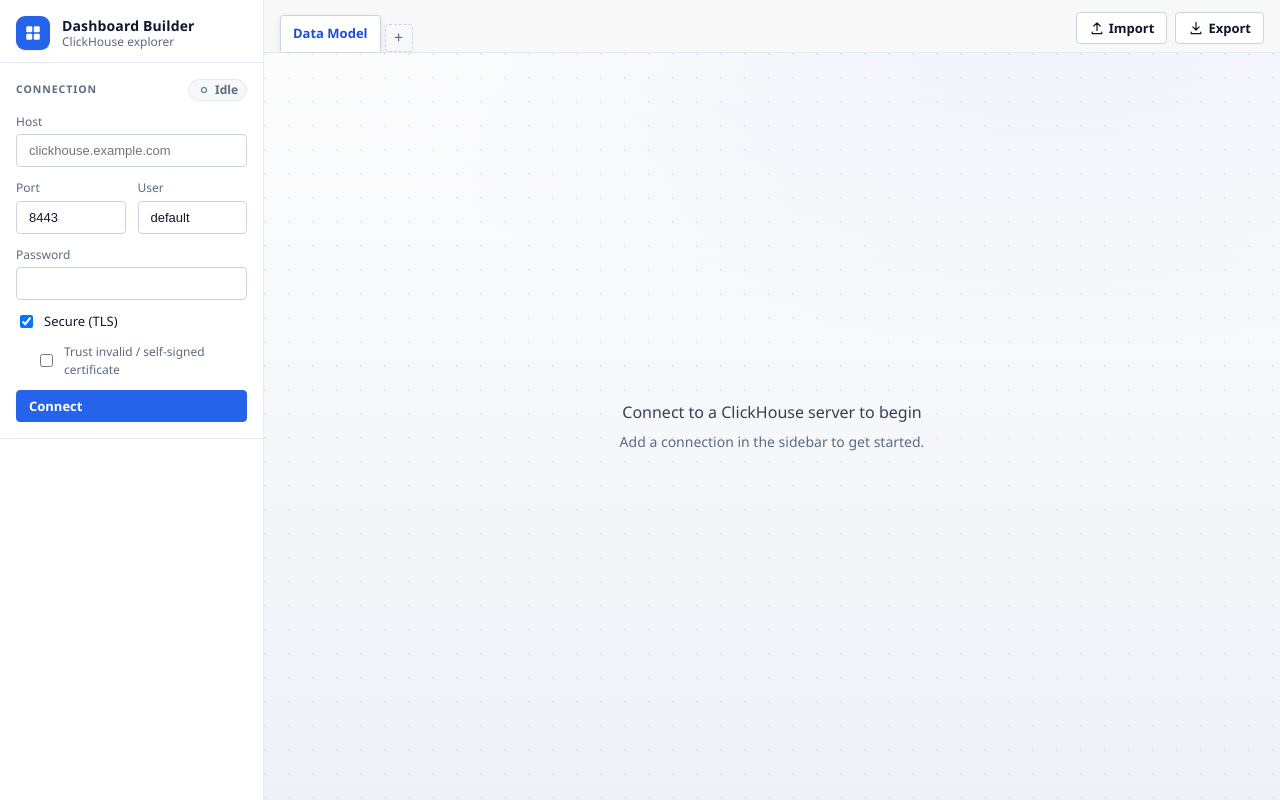
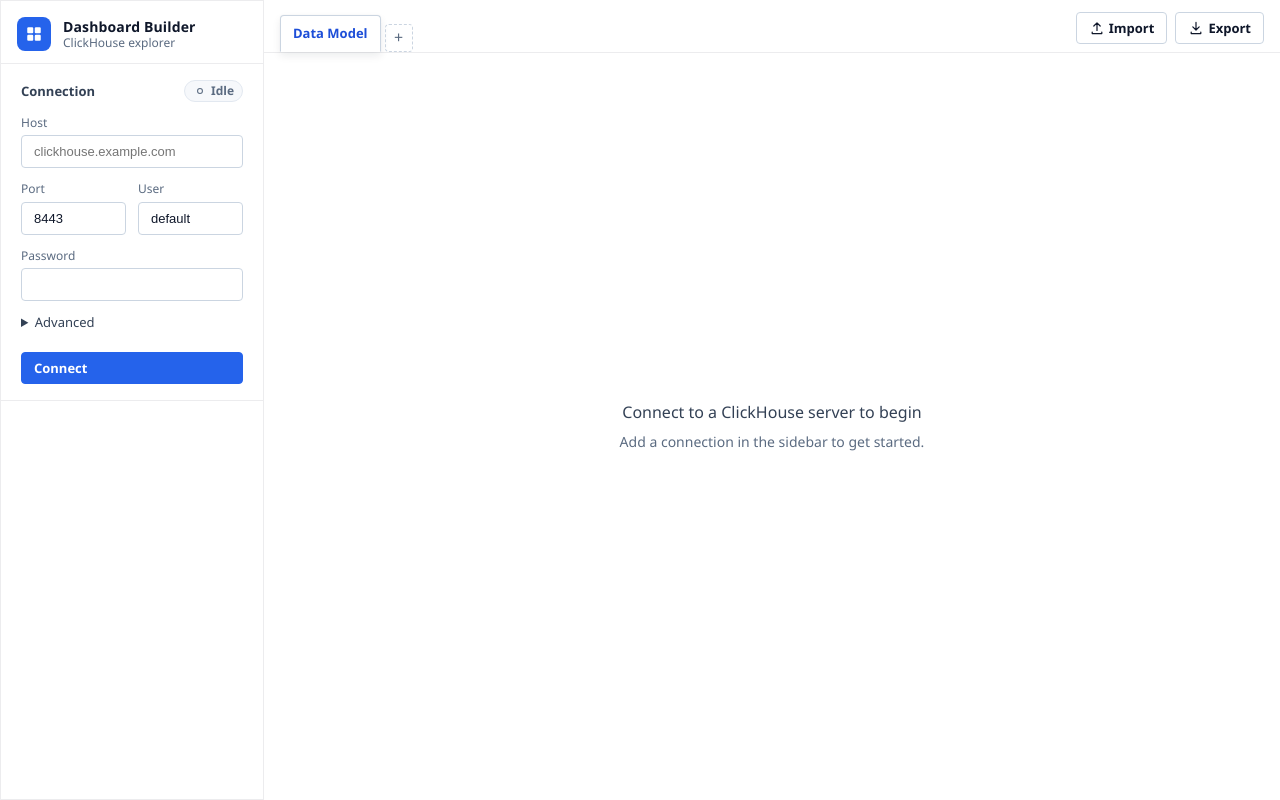
Before and after one commit to uc-cjkhoh/dashboard_builder, an ASP.NET Core app: page / in a window 1280 px wide. Run offline with ASP.NET Core 8, Linux system fonts and the light colour scheme.

Commit message:
Glass sidebar, Advanced connection options, table search
Co-Authored-By: Claude Sonnet 5.5 <noreply@anthropic.com>

```diff
--- a/codebase/src/DashboardBuilder/Features/Canvas/canvas.css
+++ b/codebase/src/DashboardBuilder/Features/Canvas/canvas.css
@@ -30,7 +30,7 @@
   transition: box-shadow var(--dur) var(--ease), border-color var(--dur) var(--ease), transform var(--dur) var(--ease);
 }
 .entity:hover { box-shadow: var(--elev-16); border-color: var(--line-2); }
-.entity--dragging { box-shadow: var(--elev-28); transform: scale(1.03) rotate(-.6deg); animation: none; cursor: grabbing; }
+.entity--dragging { box-shadow: var(--elev-28); animation: none; cursor: grabbing; }
 .entity__toggle { transition: transform var(--dur) var(--ease); }
 .entity--collapsed .entity__toggle { transform: rotate(-90deg); }
 /* Smoothly collapse the columns + preview; the head stays visible. */
--- a/codebase/src/DashboardBuilder/Features/Connection/_Connection.cshtml
+++ b/codebase/src/DashboardBuilder/Features/Connection/_Connection.cshtml
@@ -40,6 +40,8 @@
             <label for="conn-password">Password</label>
             <input type="password" id="conn-password" name="password" maxlength="256" />
         </div>
+        <details class="conn-advanced" id="conn-advanced">
+            <summary>Advanced</summary>
             <label class="form-check">
                 <input type="checkbox" id="conn-secure" name="secure" checked />
                 Secure (TLS)
@@ -53,6 +55,7 @@
             <p class="form-warn" id="conn-allowcert-warn" hidden>
                 Certificate validation is off — only for a server whose cert you trust.
             </p>
+        </details>
         <div class="conn-form__actions">
             <button type="submit" class="btn btn--primary" id="conn-connect">Connect</button>
             <button type="button" class="btn" id="conn-cancel" hidden>Cancel</button>
--- /dev/null
+++ b/codebase/src/DashboardBuilder/Features/Connection/connection-rules.js
@@ -0,0 +1,2 @@
+// Pure connection-form rules (no DOM).
+export const advancedShouldOpen = ({ secure, allowInvalidCert }) => !secure || Boolean(allowInvalidCert);
--- a/codebase/src/DashboardBuilder/Features/Connection/connection.css
+++ b/codebase/src/DashboardBuilder/Features/Connection/connection.css
@@ -8,7 +8,7 @@
   padding: var(--s2) var(--s3);
   background: var(--surface);
   border: 1px solid var(--line);
-  border-radius: var(--r-ctl);
+  border-radius: var(--r);
   animation: rise-in var(--dur) var(--ease-out);
 }
 .conn-summary__dot {
@@ -30,7 +30,10 @@
 .conn-form__actions .btn { flex: 1; }
 
 /* ---- Connection form ----------------------------------------------------- */
-.conn-form { display: flex; flex-direction: column; gap: var(--s3); }
+.conn-form { display: grid; gap: var(--s3); }
+.conn-advanced { display: grid; gap: var(--s2); }
+.conn-advanced > summary { cursor: pointer; color: var(--ink-2); font-size: var(--fs-sm); }
+.conn-advanced[open] > summary { margin-bottom: var(--s2); }
 .form-field { display: flex; flex-direction: column; gap: var(--s1); }
 .form-row { display: flex; gap: var(--s3); }
 .form-row .form-field { flex: 1; }
--- a/codebase/src/DashboardBuilder/Features/Dashboard/dashboard.css
+++ b/codebase/src/DashboardBuilder/Features/Dashboard/dashboard.css
@@ -68,7 +68,7 @@
 .ws-field::before { content: ""; flex: none; width: 8px; height: 8px; }
 .ws-field--dimension::before { background: var(--ink-3); border-radius: 2px; }
 .ws-field--measure::before { background: var(--up); border-radius: 999px; }
-.ws-field:hover { background: var(--surface-2); border-color: var(--line-2); transform: translateX(2px); }
+.ws-field:hover { background: var(--surface-2); border-color: var(--line-2); }
 .ws-field__name { flex: 1; overflow: hidden; text-overflow: ellipsis; white-space: nowrap; }
 /* Keyboard/non-drag path to add a field to a shelf (a11y — mirrors the sidebar table chip's plus icon). */
 .ws-field__add {
--- a/codebase/src/DashboardBuilder/Features/Schema/_Schema.cshtml
+++ b/codebase/src/DashboardBuilder/Features/Schema/_Schema.cshtml
@@ -6,5 +6,11 @@
 
 <section class="sidebar__section sidebar__section--grow" hidden id="tables-section" aria-labelledby="tables-title">
     <h2 class="sidebar__title" id="tables-title">Tables</h2>
+    <label class="table-search">
+        <span data-icon="search" aria-hidden="true"></span>
+        <input type="search" class="input" id="table-search" placeholder="Search tables" aria-label="Search tables"
+               maxlength="100" autocomplete="off" spellcheck="false" />
+    </label>
+    <p class="table-list__empty" id="table-empty" hidden>No tables match.</p>
     <div class="table-list" id="table-list"></div>
 </section>
--- a/codebase/src/DashboardBuilder/Features/Schema/schema.css
+++ b/codebase/src/DashboardBuilder/Features/Schema/schema.css
@@ -15,15 +15,15 @@
   align-items: center;
   gap: var(--s2);
   padding: var(--s2) var(--s3);
-  background: transparent;
-  border: 1px solid transparent;
+  background: var(--surface);
+  border: 1px solid var(--line);
   border-radius: var(--r-ctl);
-  color: var(--ink-3);
+  color: var(--ink-2);
   font-size: var(--fs-sm);
   font-weight: 500;
   cursor: grab;
   animation: rise-in var(--dur) var(--ease) both;
-  transition: background var(--dur) var(--ease), color var(--dur) var(--ease), transform var(--dur) var(--ease);
+  transition: background var(--dur) var(--ease), color var(--dur) var(--ease);
 }
 /* Stagger the chip entrance for a lively list reveal. */
 .table-chip:nth-child(1) { animation-delay: 20ms; }
@@ -33,9 +33,16 @@
 .table-chip:nth-child(5) { animation-delay: 120ms; }
 .table-chip:nth-child(6) { animation-delay: 145ms; }
 .table-chip:nth-child(n+7) { animation-delay: 170ms; }
-.table-chip:hover { background: var(--surface-2); color: var(--ink); transform: translateX(2px); }
-.table-chip--dragging { opacity: .55; cursor: grabbing; background: var(--surface-2); color: var(--ink); }
+.table-chip:hover { background: var(--surface-3); color: var(--ink); }
+.table-chip--dragging { opacity: .55; cursor: grabbing; background: var(--surface-3); color: var(--ink); }
 .table-chip__icon { color: var(--ink-3); transition: color var(--dur) var(--ease); }
 .table-chip:hover .table-chip__icon { color: var(--accent); }
 .table-chip__name { flex: 1; overflow: hidden; text-overflow: ellipsis; white-space: nowrap; }
 .table-list .empty { color: var(--ink-3); font-size: var(--fs-sm); padding: var(--s2); }
+
+
+/* ---- Table search --------------------------------------------------------- */
+.table-search { position: relative; display: block; margin-bottom: var(--s2); }
+.table-search .icon { position: absolute; left: var(--s2); top: 50%; transform: translateY(-50%); color: var(--ink-3); pointer-events: none; }
+.table-search .input { width: 100%; padding-left: calc(var(--s2) + 20px); }
+.table-list__empty { color: var(--ink-3); font-size: var(--fs-sm); padding: var(--s2) 0; }
--- /dev/null
+++ b/codebase/src/DashboardBuilder/Features/Schema/table-filter.js
@@ -0,0 +1,5 @@
+// Pure table search (no DOM).
+export function matchTables(names, query) {
+  const q = String(query ?? "").trim().toLowerCase();
+  return q ? names.filter((n) => n.toLowerCase().includes(q)) : names;
+}
--- a/codebase/src/DashboardBuilder/Features/Shell/Index.cshtml
+++ b/codebase/src/DashboardBuilder/Features/Shell/Index.cshtml
@@ -20,8 +20,8 @@
 </head>
 <body>
     <div class="app">
-        <!-- Black chrome: connection + schema browser -->
-        <aside class="sidebar">
+        <!-- Glass chrome: connection + schema browser -->
+        <aside class="sidebar glass">
             <div class="sidebar__brand">
                 <span class="sidebar__mark" aria-hidden="true">
                     <svg viewBox="0 0 24 24" fill="currentColor">
@@ -45,9 +45,9 @@
                  aria-orientation="vertical" aria-label="Resize sidebar" tabindex="0"></div>
         </aside>
 
-        <!-- White workspace: entity cards, relationships, subtabs -->
+        <!-- Workspace: entity cards, relationships, subtabs -->
         <main class="canvas" id="canvas">
-            <div class="canvas__bar">
+            <div class="canvas__bar glass">
                 <h1 class="sr-only">Data model and dashboards</h1>
                 <div class="tabs" id="tabs" role="tablist" aria-label="Data model and dashboards"></div>
                 <partial name="~/Features/Workbook/_Workbook.cshtml" />
--- a/codebase/src/DashboardBuilder/Features/Shell/shell.css
+++ b/codebase/src/DashboardBuilder/Features/Shell/shell.css
@@ -1,7 +1,7 @@
 /* Shell — app grid, sidebar chrome + resizer, and the canvas/view scaffold. */
 
 /* --------------------------------------------------------------------------
-   App shell: black sidebar (fixed width) + white canvas
+   App shell: glass sidebar (resizable width) + canvas over the body wash
    -------------------------------------------------------------------------- */
 .app {
   display: grid;
@@ -18,8 +18,8 @@
   min-height: 0;               /* allow the inner list to scroll, not the page */
   background: var(--glass);
   color: var(--ink);
-  /* hairline separator + a faint red glow down the right edge */
-  border-right: 1px solid var(--glass-line); -webkit-backdrop-filter: blur(24px) saturate(160%); backdrop-filter: blur(24px) saturate(160%);
+  border-right: 1px solid var(--glass-line);
+  box-shadow: none;
 }
 
 .sidebar__brand {
@@ -27,31 +27,30 @@
   align-items: center;
   gap: var(--s3);
   padding: var(--s4) var(--s4) var(--s3);
-  border-bottom: 1px solid var(--line);
+  border-bottom: 1px solid var(--glass-line);
 }
 .sidebar__mark {
   flex: none;
   width: 34px; height: 34px;
-  border-radius: 9px;
+  border-radius: var(--r);
   background: var(--accent);
   color: var(--on-accent);
   display: grid;
   place-items: center;
-  box-shadow: var(--elev-2);
 }
 .sidebar__mark svg { width: 18px; height: 18px; }
 .sidebar__brand-text { display: flex; flex-direction: column; line-height: 1.25; min-width: 0; }
 .sidebar__brand-name { font-weight: 700; font-size: var(--fs-body); letter-spacing: .01em; }
 .sidebar__brand-sub { font-size: var(--fs-xs); color: var(--ink-3); }
 
-.sidebar__section { padding: var(--s4); border-bottom: 1px solid var(--line); }
+.sidebar__section { padding: var(--s4) var(--s5); border-bottom: 1px solid var(--glass-line); }
 .sidebar__section--grow { flex: 1; min-height: 0; display: flex; flex-direction: column; }
 .sidebar__title {
-  font-size: 10.5px;
-  font-weight: 700;
-  text-transform: uppercase;
-  letter-spacing: .09em;
-  color: var(--ink-3);
+  font-size: var(--fs-sm);
+  font-weight: 600;
+  text-transform: none;
+  letter-spacing: 0;
+  color: var(--ink-2);
   margin-bottom: var(--s3);
 }
 .sidebar__title-row {
@@ -90,18 +89,11 @@ body.is-resizing { cursor: col-resize; user-select: none; }
   display: flex;
   flex-direction: column;
   overflow: hidden;           /* bar stays put; the active view scrolls internally */
-  background: var(--bg);
+  background: transparent;    /* the body wash shows through */
 }
 /* Each view fills the area below the bar and scrolls on its own. */
 .view { position: relative; flex: 1; min-height: 0; overflow: auto; padding: var(--s5); }
-.view--model {
-  /* A faint dot grid + a soft brand glow give the workspace depth so cards float above it. */
-  background:
-    radial-gradient(circle at 1px 1px, color-mix(in srgb, var(--ink) 7%, transparent) 1px, transparent 1.6px) 0 0 / 24px 24px,
-    radial-gradient(1100px 520px at 78% -8%, color-mix(in srgb, var(--accent) 6%, transparent), transparent 70%),
-    linear-gradient(180deg, color-mix(in srgb, var(--surface), var(--ink) 1%), var(--bg));
-}
-.view--dashboard { background: linear-gradient(180deg, color-mix(in srgb, var(--surface), var(--ink) 1%), var(--bg)); }
+.view--model, .view--dashboard { background: transparent; }
 .sr-only {
   position: absolute; width: 1px; height: 1px;
   padding: 0; margin: -1px; overflow: hidden; clip: rect(0 0 0 0); white-space: nowrap; border: 0;
@@ -114,6 +106,6 @@ body.is-resizing { cursor: col-resize; user-select: none; }
   align-items: flex-end;
   gap: var(--s3);
   padding: var(--s3) var(--s4) 0;
-  background: color-mix(in srgb, var(--surface), var(--ink) 3%);
-  border-bottom: 1px solid var(--line);
+  border-width: 0 0 1px;
+  border-radius: 0;
 }
```
Also changed, not shown: codebase/src/DashboardBuilder/Features/Connection/connection.js (+9 -0 lines), codebase/src/DashboardBuilder/Features/Schema/schema.js (+25 -1 lines), codebase/tests/DashboardBuilder.Tests/ConnectionEndpointTests.cs (+1 -1 lines), codebase/tests/js/table-filter.test.mjs (added, +15 -0 lines). Lines whose indentation alone changed are shown as unchanged.
